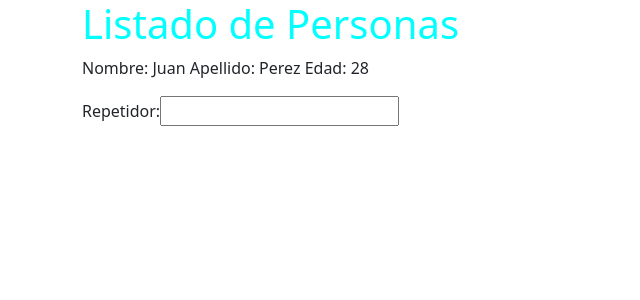
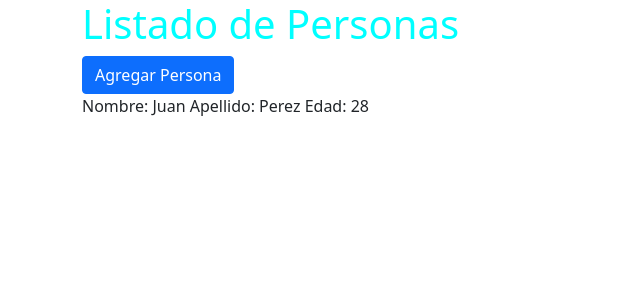
Before and after one commit to jorge503-ui/mi-primera-app, an Angular app: page / in a window 1280 px wide. Shown: the top 300 px of the page, without its empty margins (0-640 px from the left). Built offline with nearby package versions, Linux system fonts and the light colour scheme.

Commit message:
Property Binding

```diff
--- a/src/app/persona/persona.component.html
+++ b/src/app/persona/persona.component.html
@@ -3,9 +3,3 @@
     Apellido: {{apellido}}
     Edad: {{edad}}
 </p>
-
-<div (keyup)='0'>
-    <label>Repetidor:</label>
-    <input type="text" #entrada />
-    {{entrada.value}}
-</div>
--- a/src/app/personas/personas.component.html
+++ b/src/app/personas/personas.component.html
@@ -2,6 +2,7 @@
   <div class="row">
     <div class="col">
       <h1>Listado de Personas</h1>
+      <button class='btn btn-primary' [disabled]='desahabilitar'>Agregar Persona</button>
       <app-persona></app-persona>
     </div>
   </div>
--- a/src/app/personas/personas.component.ts
+++ b/src/app/personas/personas.component.ts
@@ -7,5 +7,5 @@ import { Component } from '@angular/core';
     styleUrls: ['./personas.component.css']
 })
 export class PersonasComponent{
-
+    desahabilitar = false;
 }
```
